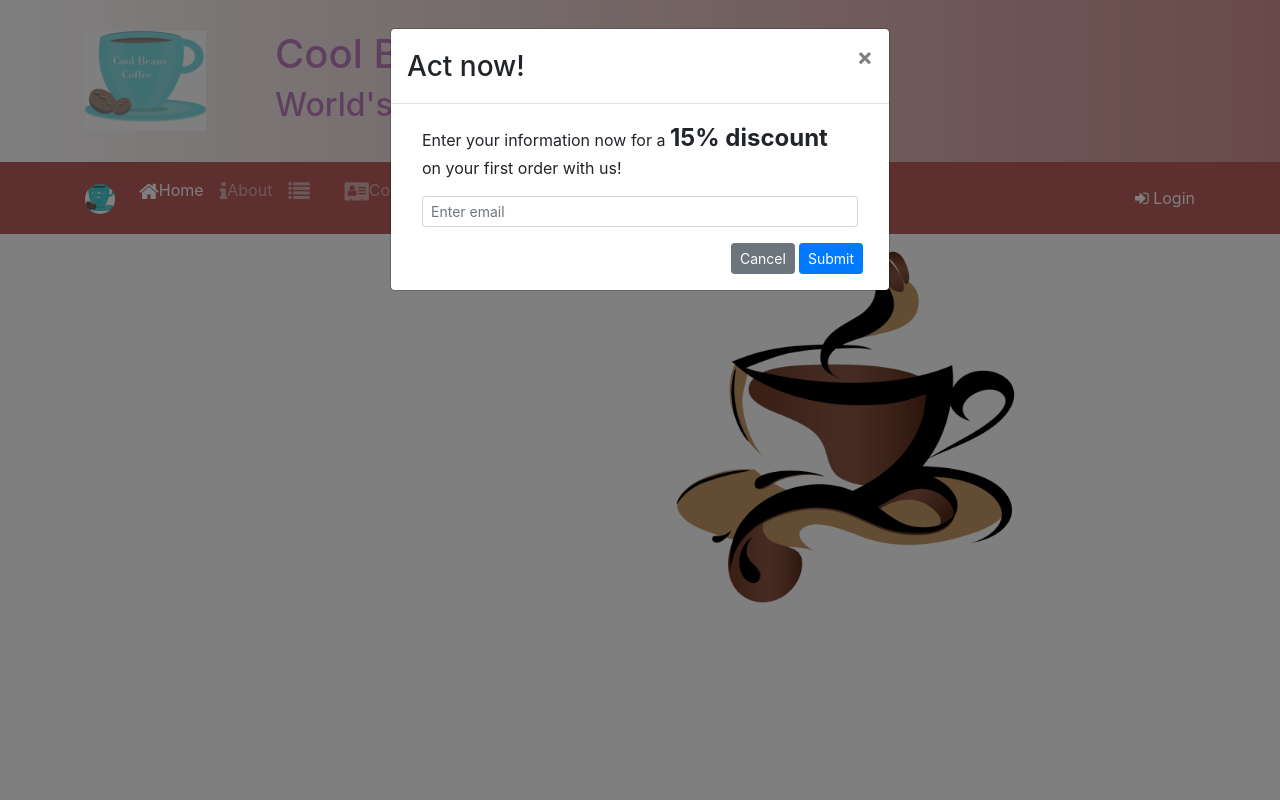
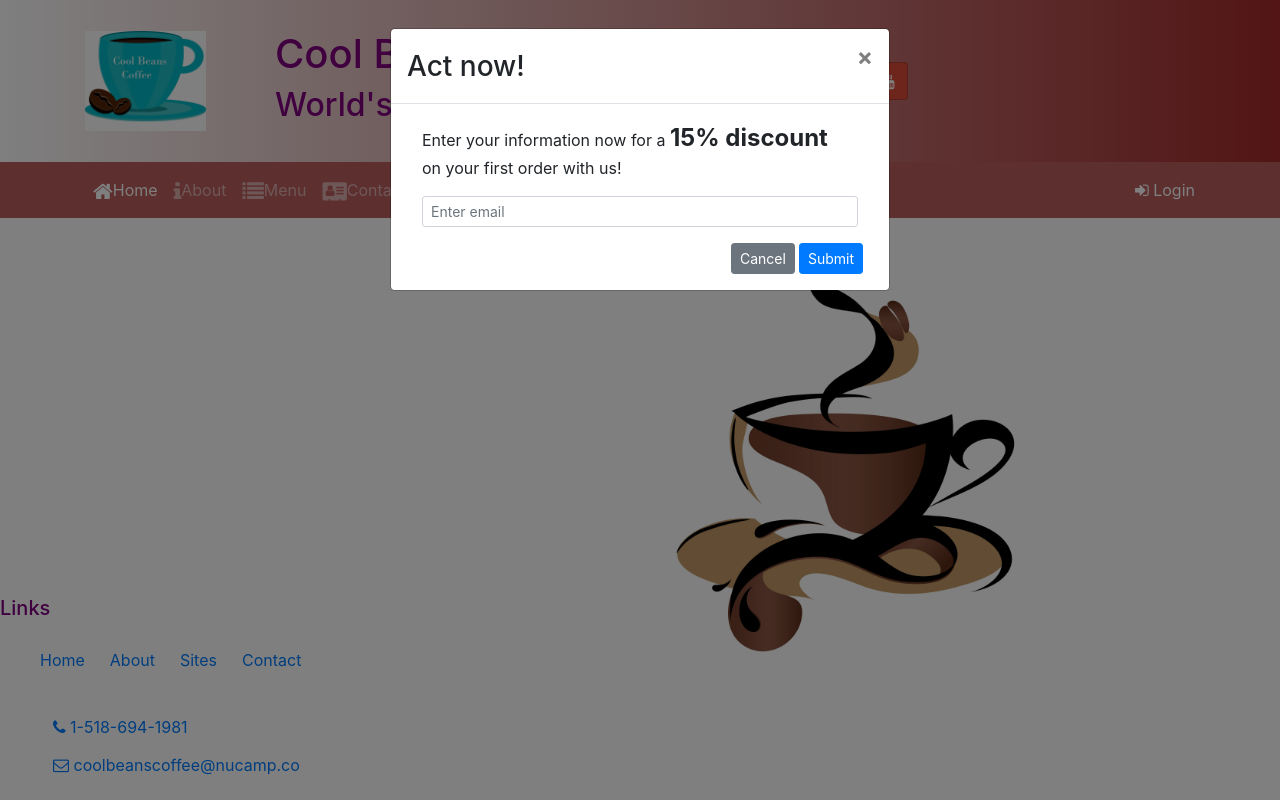
Before and after one commit to jhotalen/portfolio, a website: page index.html in a window 1280 px wide. Drawn offline with nearby package versions, Linux system fonts and the light colour scheme.

Commit message:
Week 5 Monday

```diff
--- a/css/css-portfolio.css
+++ b/css/css-portfolio.css
@@ -1,9 +1,9 @@
 body {
   background-image: url("../images/joooks_com.jpg");
+  background-repeat: no-repeat;
   background-color: white;
   background-attachment: fixed;
-  background-position: 75%, 50%;
-  background-repeat: no-repeat;
+  background-position: 75% 65%;
   background-size: 450px;
 }
 
@@ -11,14 +11,18 @@ h1 {
   color: purple;
 }
 
+h5 {
+  color: purple;
+}
+
 h2 {
   color: purple;
 }
+
 .jumbotron {
   margin: 0;
   padding: 30px;
-  background-image: linear-gradient(to right, white, brown);
-  opacity: 0.5;
+  background-image: linear-gradient(to right, rgba(255,255,255,1.0), rgba(165,42,42,1.0));
   color: white;
 }
 
@@ -30,3 +34,18 @@ h2 {
 #discount {
   font-size: 1.5rem;
 }
+
+ul#horizontal-list {
+	min-width: 696px;
+	list-style: none;
+	padding-top: 20px;
+	}
+	ul#horizontal-list li {
+    display: inline;
+  }
+
+  ul#list2 {
+    min-width: 696px;
+    list-style: none;
+    padding-top: 20px;
+    }
--- a/index.html
+++ b/index.html
@@ -24,28 +24,33 @@
                 <div class="col-4 col-md-3 col-lg-2 align-self-center">
                     <img src="images\logo.jpg" height=100px; />
                 </div>
-                <div class="col-10 d-none d-md-block">
+                <div class="col-4 d-none d-md-block">
                     <h1>Cool Beans</h1>
                     <h2>World's Finest Coffee</h2>
+                </div>
+                <div class="col-4 text-center">
+                    <h5>Social</h5>
+                    <a class="btn btn-social-icon btn-instagram" href="http://instagram.com/"><i class="fa fa-instagram"></i></a>
+                    <a class="btn btn-social-icon btn-facebook" href="http://facebook.com/"><i class="fa fa-facebook"></i></a>
+                    <a class="btn btn-social-icon btn-twitter" href="http://twitter.com/"><i class="fa fa-twitter"></i></a>
+                    <a class="btn btn-social=icon btn-google" href="http://youtube.com/"><i class="fa fa-youtube"></i></a>
                 </div>
             </div>
         </div>
     </header>
-    <nav class="navbar navbar-expand-sm navbar-dark sticky-top">
+    <nav class="navbar navbar-expand-lg navbar-dark sticky-top">
         <div class="container">
-            <a class="navbar-brand" href="#"><img src="images\logo.jpg" class="rounded-circle" height="30" width="30" /></a>
-            <button class="navbar-toggler" type="button" data-toggle="collapse" data-target="#nucampNavbar">
-                <span class="navbar-toggler-icon"></span>
+            <button class="navbar-toggler" type="button" data-toggle="collapse" data-target="#coolBeansNavbar">
+                <span class="navbar-toggler-icon">
             </button>
-            <div class="collapse navbar-collapse" id="nucampNavbar">
+            <div class="collapse navbar-collapse" id="coolBeansNavbar">
                 <ul class="navbar-nav">
                     <li class="nav-item active"><a class="nav-link" href="#"><i class="fa fa-home fa-lg"></i>Home</a>
                     </li>
                     <li class="nav-item"><a class="nav-link" href="aboutus.html"><i
                                 class="fa fa-info fa-lg"></i>About</a></li>
-                    <li class="nav-item"><a class="nav-link" href="#"><i class="fa fa-list fa-lg"></i><Menu></Menu></a></li>
-                    <li class="nav-item"><a class="nav-link" href="contactus.html"><i
-                                class="fa fa-address-card fa-lg"></i>Contact</a></li>
+                    <li class="nav-item"><a class="nav-link" href="menu.html"><i class="fa fa-list fa-lg"></i>Menu</a></li>
+                    <li class="nav-item"><a class="nav-link" href="contactus.html"><i class="fa fa-address-card fa-lg"></i>Contact</a></li>
                 </ul>
                 <span class="navbar-text ml-auto">
                     <a role="button" data-toggle="modal" data-target="#loginModal">
@@ -85,7 +90,30 @@
         </div>
     </div>
 
-
+    <footer class="site-footer fixed-bottom">
+        <div class="table">
+            <h5>Links</h5>
+            <ul id="horizontal-list">
+                <li><a href="index.html">Home &emsp;</a></li>
+                <li><a href="aboutus.html">About &emsp;</a></li>
+                <li><a href="#">Sites &emsp;</a></li>
+                <li><a href="contactus.html">Contact &emsp;</a></li>
+            </ul>
+            <ul id="list2">
+                <li><a role="button" class="btn btn-link" href="tel:+15186941981"><i class="fa fa-phone"></i>
+                        1-518-694-1981</a></li>
+                <li><a role="button" class="btn btn-link" href="mailto:coolbeanscoffee@nucamp.co"><i
+                            class="fa fa-envelope-o"></i> coolbeanscoffee@nucamp.co</a></li>
+            </ul>
+        </div>
+        <!--<div class="col-6 col-sm-5 text-center">
+            <h5>Social</h5>
+            <a class="btn btn-social-icon btn-instagram" href="http://instagram.com/"><i class="fa fa-instagram"></i></a>
+            <a class="btn btn-social-icon btn-facebook" href="http://facebook.com/"><i class="fa fa-facebook"></i></a>
+            <a class="btn btn-social-icon btn-twitter" href="http://twitter.com/"><i class="fa fa-twitter"></i></a>
+            <a class="btn btn-social=icon btn-google" href="http://youtube.com/"><i class="fa fa-youtube"></i></a>
+        </div>-->
+    </footer>
 
     <!-- jQuery must come first, then Popper.js, then the Bootstrap JavaScript plugins.-->
     <script src="node_modules/jquery/dist/jquery.slim.min.js"></script>
--- a/package.json
+++ b/package.json
@@ -23,6 +23,7 @@
   },
   "dependencies": {
     "bootstrap": "^4.5.0",
+    "bootstrap-social": "^5.1.1",
     "font-awesome": "^4.7.0",
     "jquery": "^3.5.1",
     "popper.js": "^1.16.1"
```
Also changed, not shown: 1 other file.
